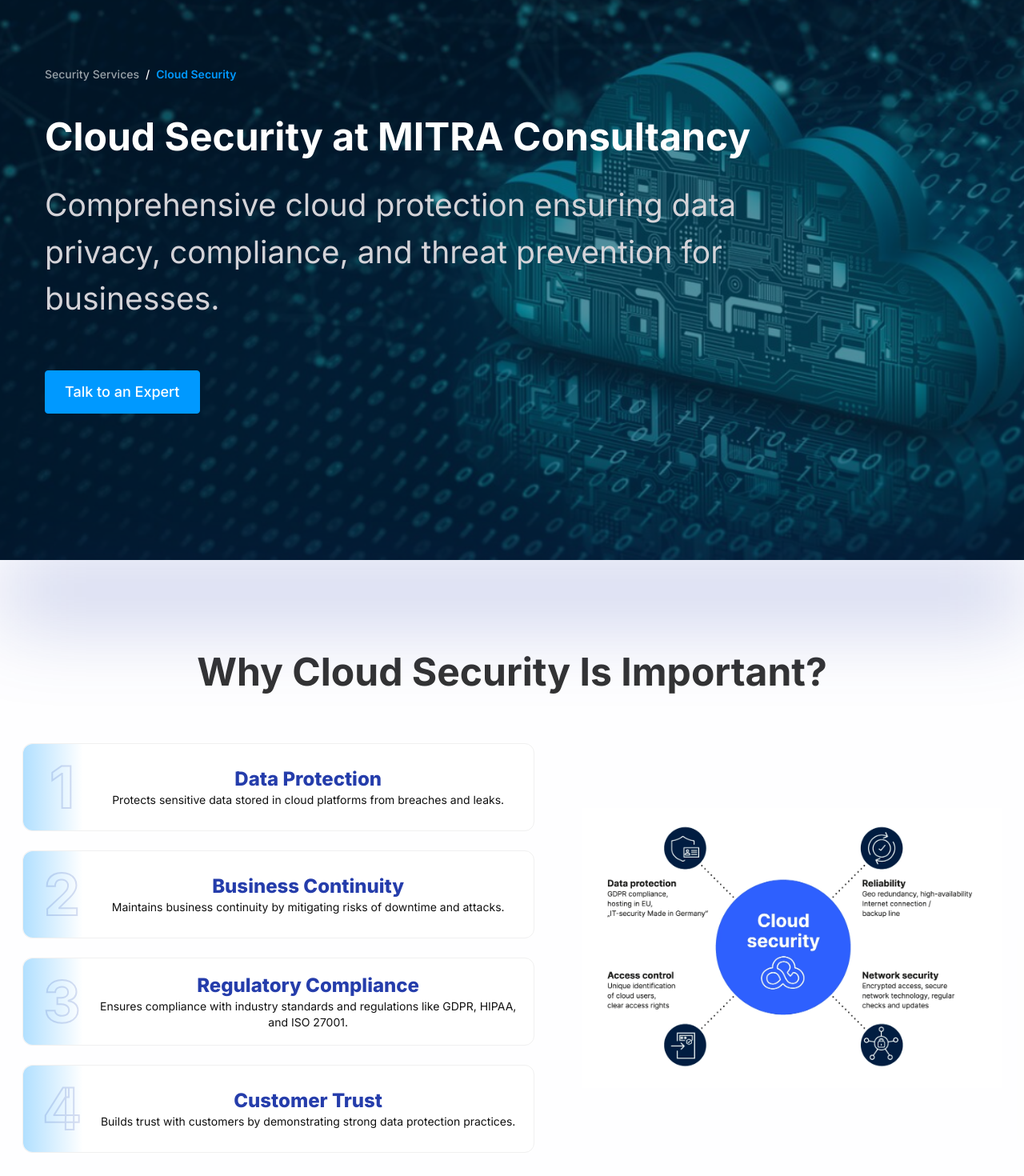
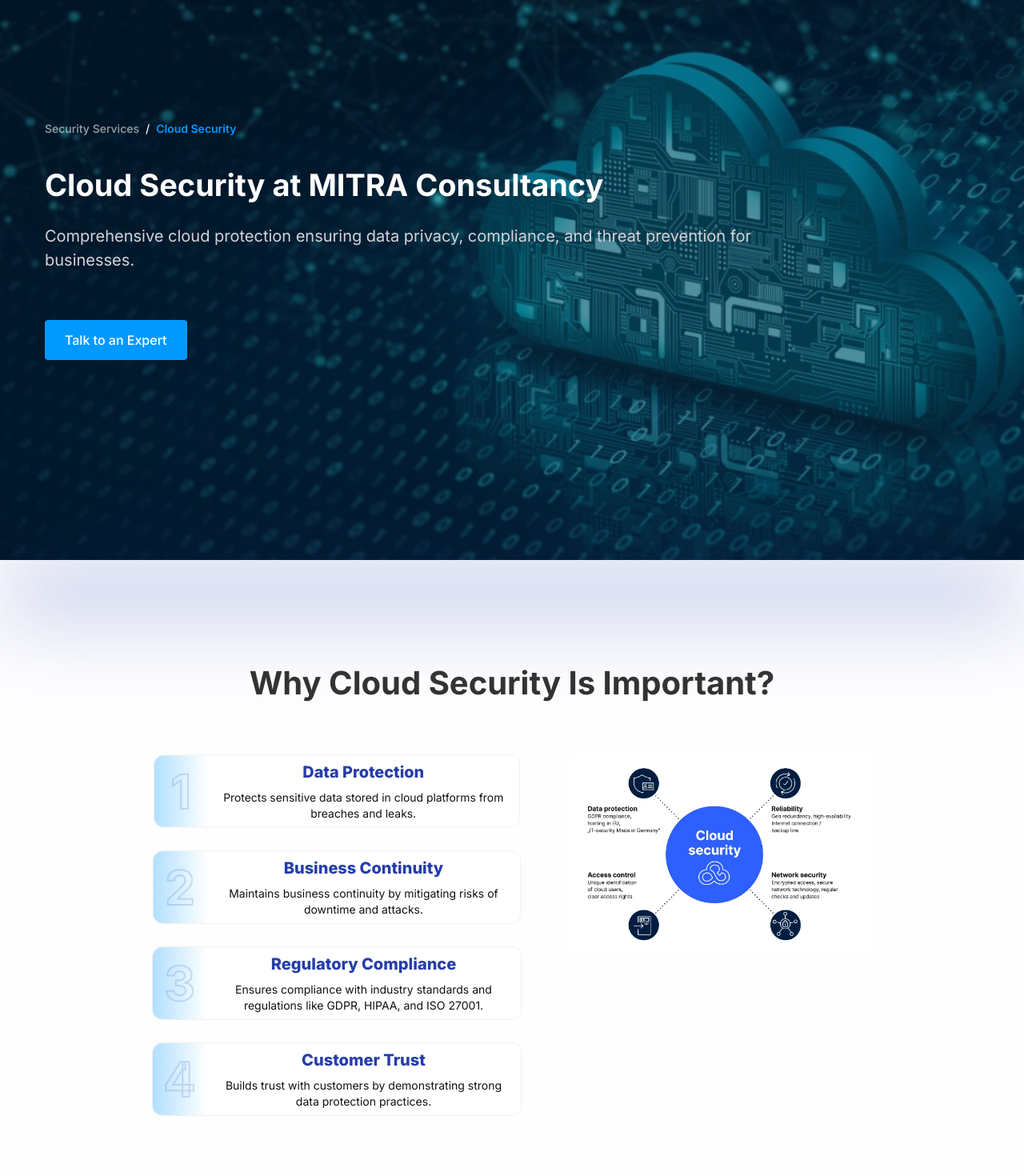
Before and after one commit to neon-lab-dev/MITR-Consultancy-Client, a Next.js app: page /security/cloud-security in a window 1280 px wide. Shown: the part 100-1570 px from the top of the page at 80% size. Built offline with nearby package versions, Linux system fonts and the light colour scheme.

Commit message:
Fixed why security section

```diff
--- a/src/Components/DynamicSecurityDetailsPage/DynamicSecurityDetailsPage/DynamicSecurityHero/SecurityDetailsHero.tsx
+++ b/src/Components/DynamicSecurityDetailsPage/DynamicSecurityDetailsPage/DynamicSecurityHero/SecurityDetailsHero.tsx
@@ -46,10 +46,10 @@ const SecurityDetailsHero: React.FC<TSecurityDetailsHero> = ({
             <p className="text-primary-10 text-sm font-semibold">{page}</p>
           </div>
           <div>
-            <h1 className="text-white text-center lg:text-start text-[32px] md:text-[48px] 2xl:text-[64px] font-bold max-w-[344px] md:max-w-[1071px] lg:max-w-[900px] mx-auto xl:mx-0">
+            <h1 className="text-white text-center lg:text-start text-[32px] md:text-[48px] xl:text-[38px] 2xl:text-[64px] font-bold max-w-[344px] md:max-w-[1071px] lg:max-w-[900px] mx-auto xl:mx-0">
               {heading}
             </h1>
-            <p className="text-neutral-65 text-center lg:text-start text-xl xl:text-[39px] max-w-full md:max-w-[1000px] leading-normal mt-5">
+            <p className="text-neutral-65 text-center lg:text-start text-xl 2xl:text-[39px] max-w-full md:max-w-[1000px] leading-normal mt-5">
               {subHeading}
             </p>
             <div className="mt-5 md:mt-9 xl:mt-[60px] flex items-center justify-center lg:justify-start">
--- a/src/Components/DynamicSecurityDetailsPage/DynamicSecurityDetailsPage/WhySecurityMatters/WhySecurityMatters.tsx
+++ b/src/Components/DynamicSecurityDetailsPage/DynamicSecurityDetailsPage/WhySecurityMatters/WhySecurityMatters.tsx
@@ -1,3 +1,7 @@
+"use client";
+import React, { useRef } from "react";
+import { useScroll, useTransform, motion } from "framer-motion";
+import Heading from "@/Components/Reusable/Heading/Heading";
 import ServiceCard from "@/Components/SecurityServices/ServiceCard/ServiceCard";
 import Container from "@/Components/Shared/Container/Container";
 import Image, { StaticImageData } from "next/image";
@@ -17,33 +21,53 @@ const WhySecurityMatters: React.FC<TWhySecurityMatters> = ({
   image,
   pointers,
 }) => {
+  const scrollRef = useRef<HTMLDivElement>(null);
+
+  const { scrollYProgress } = useScroll({
+    target: scrollRef,
+    offset: ["start start", "end end"],
+  });
+
+  /* eslint-disable react-hooks/rules-of-hooks */
+  const scales = pointers.map((_, i) => {
+    const targetScale = 1 - (pointers.length - i) * 0.05;
+    return useTransform(scrollYProgress, [i * 0.1, 4], [1, targetScale]);
+  });
+  /* eslint-enable react-hooks/rules-of-hooks */
   return (
     <div className="pb-[120px] bg-primary-95 font-Inter">
       <div className="w-full h-[75px] bg-neutral-170 blur-[50px]"></div>
 
       <Container>
-        <div className="flex flex-col justify-center items-center text-center w-full gap-16 mt-10">
-          <h1
-            className={`font-bold text-neutral-10 text-lg md:text-2xl xl:text-[48px] leading-6 md:leading-[49.68px] capitalize text-center`}
+        <div className="flex flex-col justify-center items-center text-center w-full gap-16 mt-10 max-w-[900px] 2xl:max-w-full mx-auto">
+          <Heading heading={heading} align="center" />
+          <div className="relative flex flex-col lg:flex-row justify-center gap-[60px] w-full">
+            <div ref={scrollRef} className="w-full lg:w-[55%]">
+              {pointers.map((item, i) => (
+                <div
+                  key={i}
+                  className="h-[15vh] sticky top-32 flex items-start"
                 >
-            {heading}
-          </h1>
-          <div className="relative flex flex-col lg:flex-row justify-center gap-[60px] items-center w-full">
-            <div className="w-full lg:w-[55%]">
-              <div className="flex flex-col gap-6">
-                {pointers.map((item: TPointers, index: number) => (
+                  <motion.div
+                    className="w-full"
+                    style={{
+                      scale: scales[i],
+                      top: `calc(${i * 25}px)`,
+                    }}
+                  >
                     <ServiceCard
-                    key={index}
-                    number={index + 1}
+                      number={i + 1}
                       title={item.title}
                       description={item.description}
                       gradient="bg-gradient-compliance-card"
                       textColor="#213FAC2B"
                     />
+                  </motion.div>
+                </div>
               ))}
             </div>
-            </div>
-            <div className="w-full lg:w-[45%] h-full">
+            {/* Right side image */}
+            <div className="w-full lg:w-[45%] h-full sticky top-32">
               <Image src={image} alt="Common Threats" className="h-full" />
             </div>
           </div>
--- a/src/Components/Reusable/Button/Button.tsx
+++ b/src/Components/Reusable/Button/Button.tsx
@@ -1,9 +1,28 @@
-import React from 'react';
+import React from "react";
 
-const Button = ({title, variant, classNames, handleClick} : {title:string, variant:string, classNames?:string,handleClick?:()=>void}) => {
-    return (
-        <button onClick={handleClick} className={`${variant === "primary" ? "bg-primary-20 border-primary-20 text-white" : "text-white border-white"} border px-6 py-3 font-Inter text-lg font-medium rounded items-center justify-center flex ${classNames}`}>{title}</button>
-    );
+const Button = ({
+  title,
+  variant,
+  classNames,
+  handleClick,
+}: {
+  title: string;
+  variant: string;
+  classNames?: string;
+  handleClick?: () => void;
+}) => {
+  return (
+    <button
+      onClick={handleClick}
+      className={`${
+        variant === "primary"
+          ? "bg-primary-20 border-primary-20 text-white"
+          : "text-white border-white"
+      } border px-6 py-3 font-Inter text-base 2xl:text-lg font-medium rounded items-center justify-center flex ${classNames}`}
+    >
+      {title}
+    </button>
+  );
 };
 
 export default Button;
--- a/src/Components/SecurityServices/ServiceCard/ServiceCard.tsx
+++ b/src/Components/SecurityServices/ServiceCard/ServiceCard.tsx
@@ -18,11 +18,11 @@ const ServiceCard: React.FC<ServiceCardProps> = ({
   return (
     <div className="flex flex-row gap-[18px] font-Inter pr-[18px] bg-white border border-neutral-125 rounded-xl">
       <div
-        className={`${gradient} w-[83px] pl-[23px]  flex justify-center items-center rounded-l-xl`}
+        className={`${gradient} w-[83px] pl-0 2xl:pl-[23px] flex justify-center items-center rounded-l-xl`}
       >
         <p
           className="
-            text-[72px] font-bold font-Inter text-transparent
+            text-[60px] 2xl:text-[72px] font-bold font-Inter text-transparent
             [-webkit-text-stroke-width:2px]
           "
           style={{ WebkitTextStrokeColor: textColor }}
@@ -30,9 +30,9 @@ const ServiceCard: React.FC<ServiceCardProps> = ({
           {number}
         </p>
       </div>
-      <div className="flex flex-col justify-center items-center w-full py-4">
-        <h3 className="text-secondary-20 text-xl md:text-2xl font-extrabold">{title}</h3>
-        <p className="text-neutral-145 text-sm mt-1 md:mt-0">{description}</p>
+      <div className="flex flex-col justify-center items-center w-full">
+        <h3 className="text-secondary-20 text-xl md:text-2xl xl:text-xl 2xl:text-2xl font-extrabold">{title}</h3>
+        <p className="text-neutral-145 text-sm mt-1 md:mt-0 xl:mt-2">{description}</p>
       </div>
     </div>
   );
```
Lines whose indentation alone changed are shown as unchanged.
